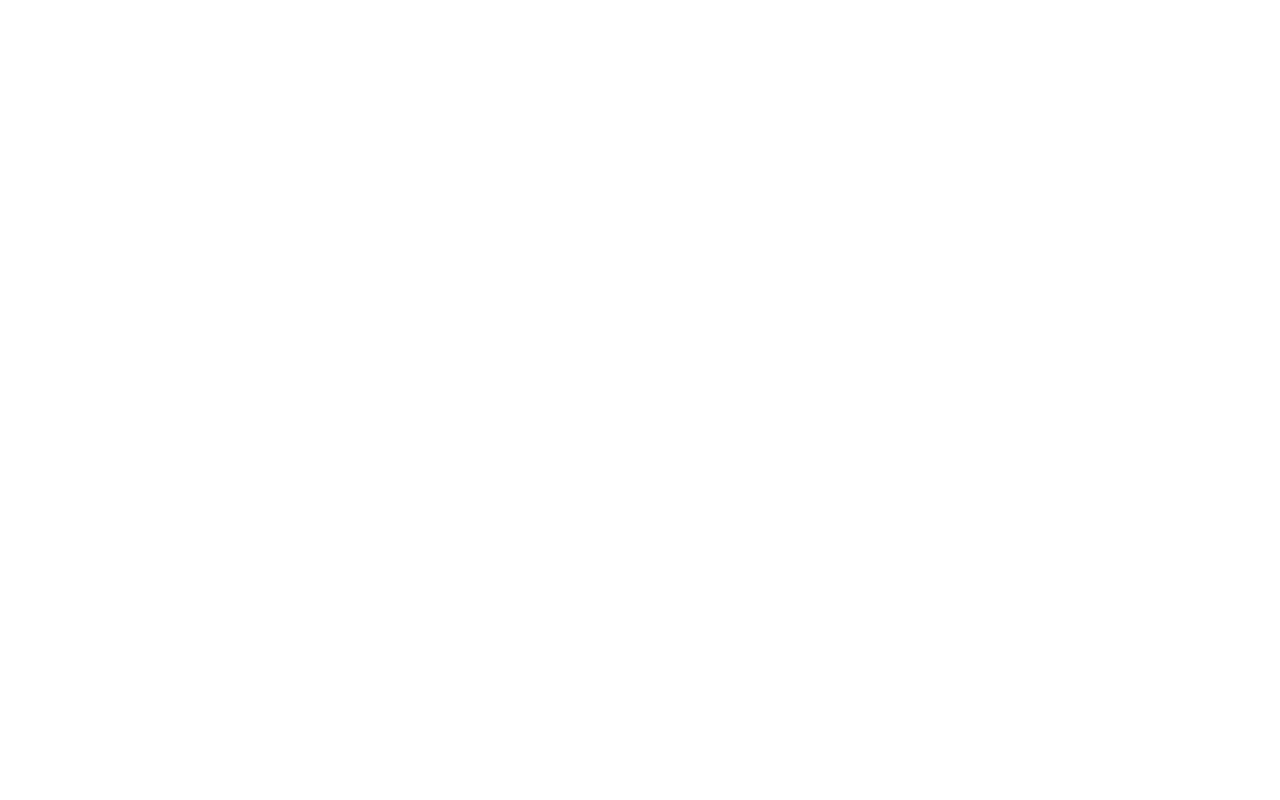
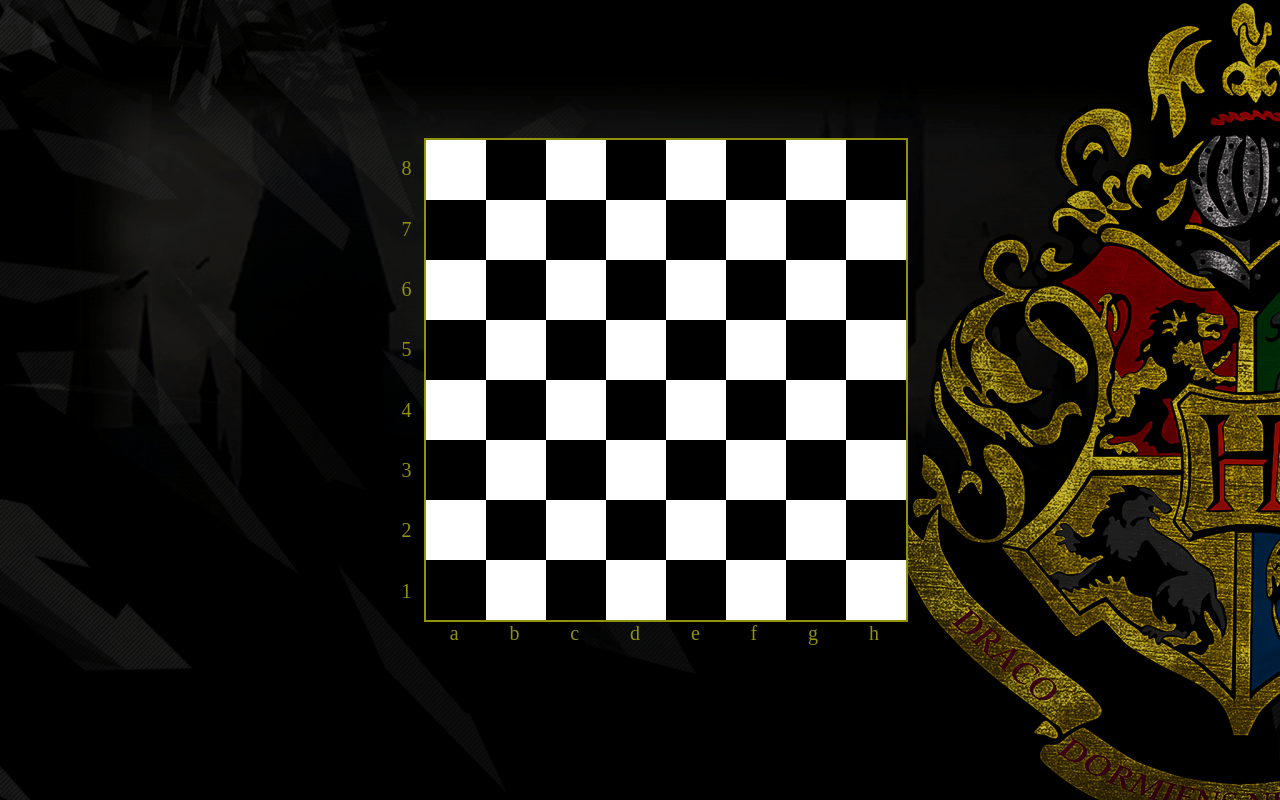
Before and after one commit to MateuszLepecki/CodersCamp2020.ChessGame, a website built with Parcel: page index.html in a window 1280 px wide. Built offline with nearby package versions, Linux system fonts and the light colour scheme.

Commit message:
Chessboard layout

```diff
--- a/index.html
+++ b/index.html
@@ -4,8 +4,9 @@
 		<meta charset="UTF-8" />
 		<meta name="viewport" content="width=device-width, initial-scale=1.0" />
 		<title>Chess Game</title>
+		<link href = "./styles/chessboard.css" rel = "stylesheet" type = "text/css"/>
 	</head>
-	<body>
+	<body id = "body">
 		<div id="main-wrap"></div>
 		<script src="src/index.js"></script>
 	</body>
--- a/src/app/App.js
+++ b/src/app/App.js
@@ -1,9 +1,11 @@
 "use strict";
-Object.defineProperty(exports, "__esModule", { value: true });
+exports.__esModule = true;
 exports.App = void 0;
+var chessboard_1 = require("../chessboard");
 var App = function (_a) {
     console.log('everything is OK');
     console.log('everything is ee');
     console.log('everhing is Oe3eK');
+    chessboard_1.chessboard();
 };
 exports.App = App;
--- a/src/app/App.ts
+++ b/src/app/App.ts
@@ -1,5 +1,7 @@
+import { chessboard } from '../chessboard';
 export const App = ({}) => {
 	console.log('everything is OK');
 	console.log('everything is ee');
 	console.log('everhing is Oe3eK');
+	chessboard();
 };
--- /dev/null
+++ b/src/chessboard.js
@@ -0,0 +1,85 @@
+"use strict";
+exports.__esModule = true;
+exports.chessboard = void 0;
+var body = document.getElementById('body');
+var board = document.createElement('div');
+board.classList.add('board');
+var outerBoard = document.createElement('div');
+outerBoard.classList.add('outerBoard');
+var numbers = document.createElement('div');
+numbers.classList.add('numbers');
+body.appendChild(numbers);
+body.appendChild(outerBoard);
+outerBoard.appendChild(board);
+var letters = document.createElement('div');
+letters.classList.add('letters');
+outerBoard.appendChild(letters);
+function chessboard() {
+    function getBoard() {
+        for (var i = 0; i < 8; i++) {
+            var row = document.createElement('div');
+            row.classList.add('row');
+            if (i % 2 !== 0) {
+                row.style.flexDirection = 'row-reverse';
+            }
+            for (var j = 0; j < 8; j++) {
+                var square = document.createElement('div');
+                square.classList.add('square');
+                if (j % 2 === 0) {
+                    square.style.backgroundColor = 'white';
+                }
+                else {
+                    square.style.backgroundColor = 'black';
+                }
+                row.appendChild(square);
+            }
+            board.appendChild(row);
+        }
+    }
+    function getNumbers() {
+        for (var i = 8; i > 0; i--) {
+            var number = document.createElement('div');
+            number.classList.add('number');
+            number.innerText = "" + i;
+            numbers.appendChild(number);
+        }
+    }
+    function getLetters() {
+        for (var i = 0; i < 8; i++) {
+            var letter = document.createElement('div');
+            letter.classList.add('number');
+            switch (i) {
+                case 0:
+                    letter.innerText = 'a';
+                    break;
+                case 1:
+                    letter.innerText = 'b';
+                    break;
+                case 2:
+                    letter.innerText = 'c';
+                    break;
+                case 3:
+                    letter.innerText = 'd';
+                    break;
+                case 4:
+                    letter.innerText = 'e';
+                    break;
+                case 5:
+                    letter.innerText = 'f';
+                    break;
+                case 6:
+                    letter.innerText = 'g';
+                    break;
+                case 7:
+                    letter.innerText = 'h';
+                    break;
+            }
+            i;
+            letters.appendChild(letter);
+        }
+    }
+    getBoard();
+    getNumbers();
+    getLetters();
+}
+exports.chessboard = chessboard;
--- /dev/null
+++ b/src/chessboard.ts
@@ -0,0 +1,81 @@
+const body = document.getElementById('body');
+const board = document.createElement('div');
+board.classList.add('board');
+const outerBoard = document.createElement('div');
+outerBoard.classList.add('outerBoard');
+const numbers = document.createElement('div');
+numbers.classList.add('numbers');
+body!.appendChild(numbers);
+body!.appendChild(outerBoard);
+outerBoard.appendChild(board);
+const letters = document.createElement('div');
+letters.classList.add('letters');
+outerBoard.appendChild(letters);
+
+export function chessboard() {
+    function getBoard() {
+        for (let i = 0; i < 8; i++) {
+            let row = document.createElement('div');
+            row.classList.add('row');
+            if (i % 2 !== 0) {
+                row.style.flexDirection = 'row-reverse';
+            }
+            for (let j = 0; j < 8; j++) {
+                let square = document.createElement('div');
+                square.classList.add('square');
+                if (j % 2 === 0) {
+                    square.style.backgroundColor = 'white';
+                } else {
+                    square.style.backgroundColor = 'black';
+                }
+                row.appendChild(square);
+            }
+            board.appendChild(row);
+        }
+    }
+    function getNumbers() {
+        for (let i = 8; i > 0; i--) {
+            let number = document.createElement('div');
+            number.classList.add('number');
+            number.innerText = `${i}`;
+            numbers.appendChild(number);
+        }
+    }
+    function getLetters() {
+        for (let i = 0; i < 8; i++) {
+            let letter = document.createElement('div');
+            letter.classList.add('number');
+            switch (i) {
+                case 0:
+                    letter.innerText = 'a';
+                    break;
+                case 1:
+                    letter.innerText = 'b';
+                    break;
+                case 2:
+                    letter.innerText = 'c';
+                    break;
+                case 3:
+                    letter.innerText = 'd';
+                    break;
+                case 4:
+                    letter.innerText = 'e';
+                    break;
+                case 5:
+                    letter.innerText = 'f';
+                    break;
+                case 6:
+                    letter.innerText = 'g';
+                    break;
+                case 7:
+                    letter.innerText = 'h';
+                    break;
+            }
+            i;
+            letters.appendChild(letter);
+        }
+    }
+    getBoard();
+    getNumbers();
+    getLetters();
+}
--- a/src/index.js
+++ b/src/index.js
@@ -1,5 +1,5 @@
 "use strict";
-Object.defineProperty(exports, "__esModule", { value: true });
+exports.__esModule = true;
 // import "regenerator-runtime/runtime"; //async/await with Parcel
 var App_1 = require("./app/App");
 window.onload = function () { return App_1.App({}); };
--- /dev/null
+++ b/styles/chessboard.css
@@ -0,0 +1,71 @@
+* {
+    margin: 0;
+    padding: 0;
+    box-sizing: content-box;
+}
+body {
+    background-image: url('../photos/img1.png');
+    width: 100vw;
+    height: 100vh;
+    display: flex;
+    justify-content: center;
+    align-items: center;
+}
+.numbers {
+    position: relative;
+    bottom: 20px;
+    margin-right: 1vw;
+    width: 40px;
+    height: 520px;
+    display: flex;
+    flex-direction: column;
+    justify-content: space-evenly;
+    align-items: flex-end;
+}
+.number {
+    font-size: 20px;
+    color: rgb(145, 145, 13);
+}
+.letters {
+    width: 480px;
+    height: 40px;
+    display: flex;
+    justify-content: space-around;
+}
+.letter {
+    font-size: 20px;
+    color: rgb(145, 145, 13);
+}
+.board {
+    border: 2px solid rgb(145, 145, 13);
+}
+.row {
+    display: flex;
+    width: 480px;
+    height: 60px;
+}
+
+.square {
+    width: 100%;
+    height: 100%;
+    display: inline-block;
+}
+
+@media (max-width: 530px) {
+    .row {
+        width: 400px;
+        height: 50px;
+    }
+}
+@media (max-width: 450px) {
+    .row {
+        width: 320px;
+        height: 40px;
+    }
+}
+@media (max-width: 350px) {
+    .row {
+        width: 280px;
+        height: 35px;
+    }
+}
```
Also changed, not shown: photos/img1.png (added).
